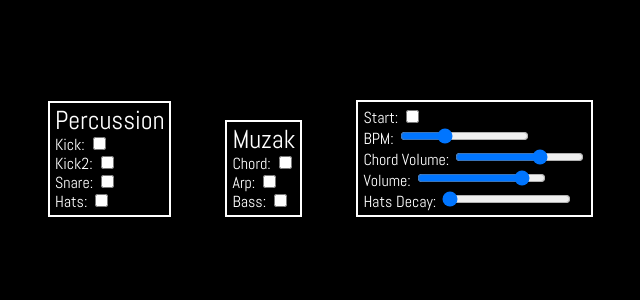
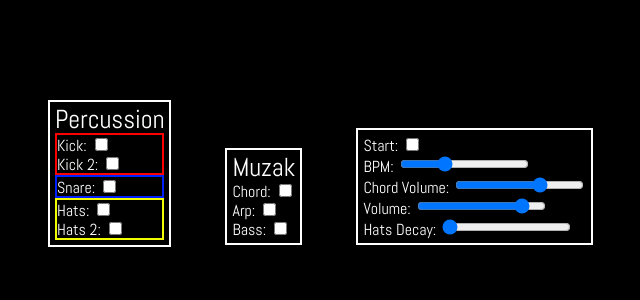
Before and after one commit to keitheck/Loopty-Loop, a PHP site: page / in a window 1280 px wide. Shown: the part 153-453 px from the top of the page, without its empty margins (2-642 px from the left). Run offline with PHP 8.4, Linux system fonts and the light colour scheme.

Commit message:
1 more hat pattern

```diff
--- a/app.js
+++ b/app.js
@@ -106,12 +106,26 @@ var hatsOne = new Tone.Loop(function(time){
 	hats.triggerAttackRelease("8n", time)
 }, "8n")
 
+var hatsTwo = new Tone.Loop(function(time){
+  hats.triggerAttackRelease("8n",time)
+}, "4n")
+
+
 document.querySelector('.hat_1').addEventListener('change', function(e){
   if (e.target.checked){
     hatsOne.start(0)
 
   } else {
     hatsOne.stop(0)
+  }
+})
+
+document.querySelector('.hat_2').addEventListener('change', function(e){
+  if (e.target.checked){
+    hatsTwo.start("0:0:2)")
+
+  } else {
+    hatsTwo.stop(0)
   }
 })
 //chord
@@ -204,7 +218,7 @@ sustain  : 1 ,
 release  : 0.5
 }  ,
 modulation  : {
-type  : "sine"
+type  : "triangle"
 }  ,
 modulationEnvelope  : {
 attack  : 0.5 ,
--- a/index.html
+++ b/index.html
@@ -18,25 +18,36 @@
     <section class="container">
       <h1>Percussion</h1>
 
+      <section id="kick_box">
         <div id='loops1'>
           <label>Kick:</label>
           <input type='checkbox' class='kick_1'>
         </div>
 
         <div id='loops1'>
-        <label>Kick2:</label>
+          <label>Kick 2:</label>
           <input type='checkbox' class='kick_2'>
         </div>
+      </section>
 
-      <div id='loops1'>
+      <section id="snare_box">
+        <div>
           <label>Snare:</label>
           <input type='checkbox' class='snare_1'>
         </div>
+      </section>
 
-      <div id='loops2'>
+      <section id="hats_box">
+        <div>
           <label>Hats:</label>
           <input type='checkbox' class='hat_1'>
         </div>
+
+        <div>
+          <label>Hats 2:</label>
+          <input type='checkbox' class='hat_2'>
+        </div>
+    </section>
 
 
 
--- a/style.css
+++ b/style.css
@@ -15,8 +15,7 @@ label {
 }
 
 #start {
-  border: 2px;
-  border-color: #ffffff;
+
 }
 
 .container {
@@ -27,9 +26,22 @@ label {
   padding: 5px;
 }
 
-#effects {
-  text-align: left;
+#hats_box {
+  border: 2px solid #f2ff00;
+
 }
+
+#snare_box {
+  border: 2px solid #0021ff;
+
+}
+
+#kick_box {
+  border: 2px solid #ff0000;
+
+}
+
+
 
 h1 {
   font-size: 26px;
```
Lines whose indentation alone changed are shown as unchanged.
